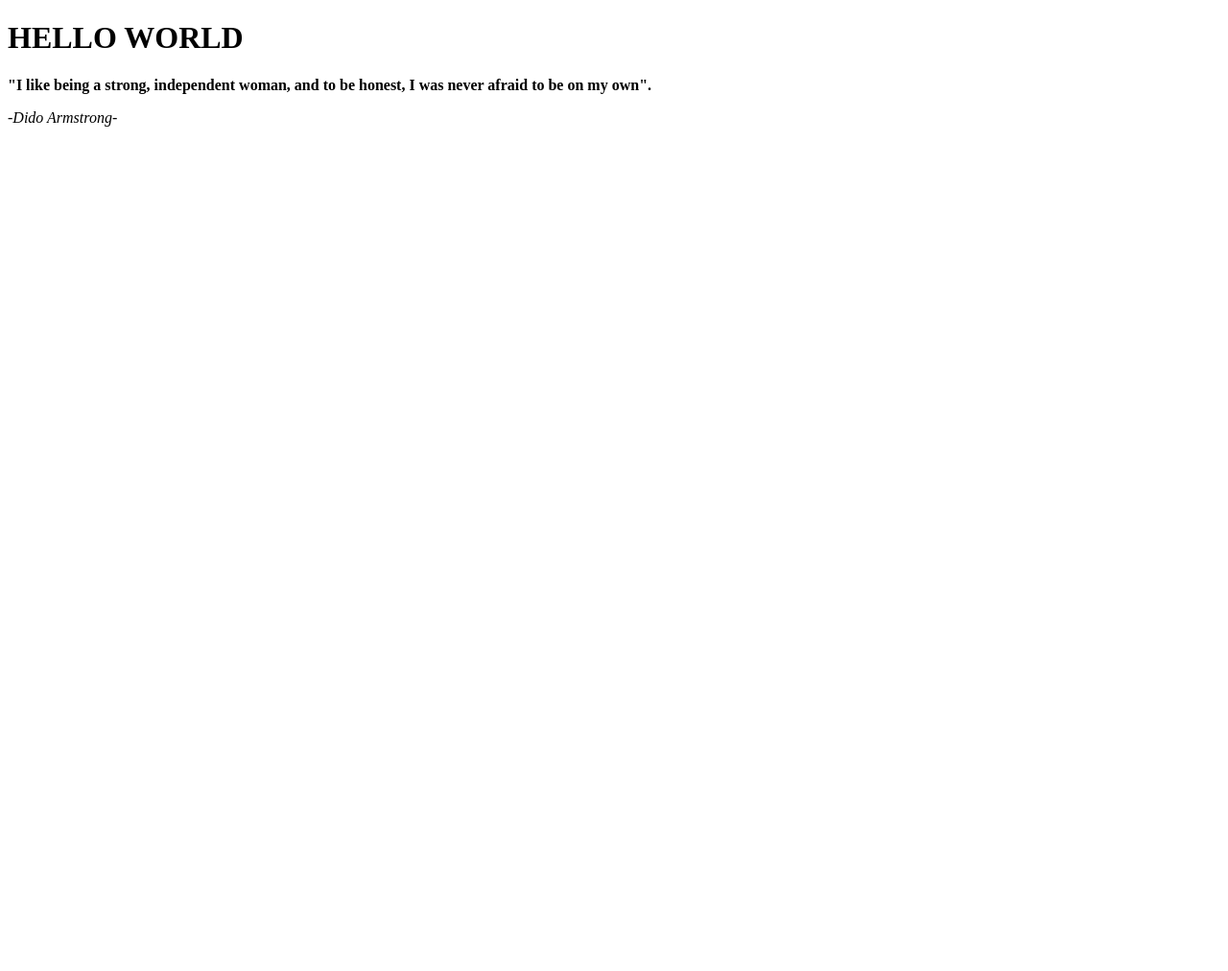
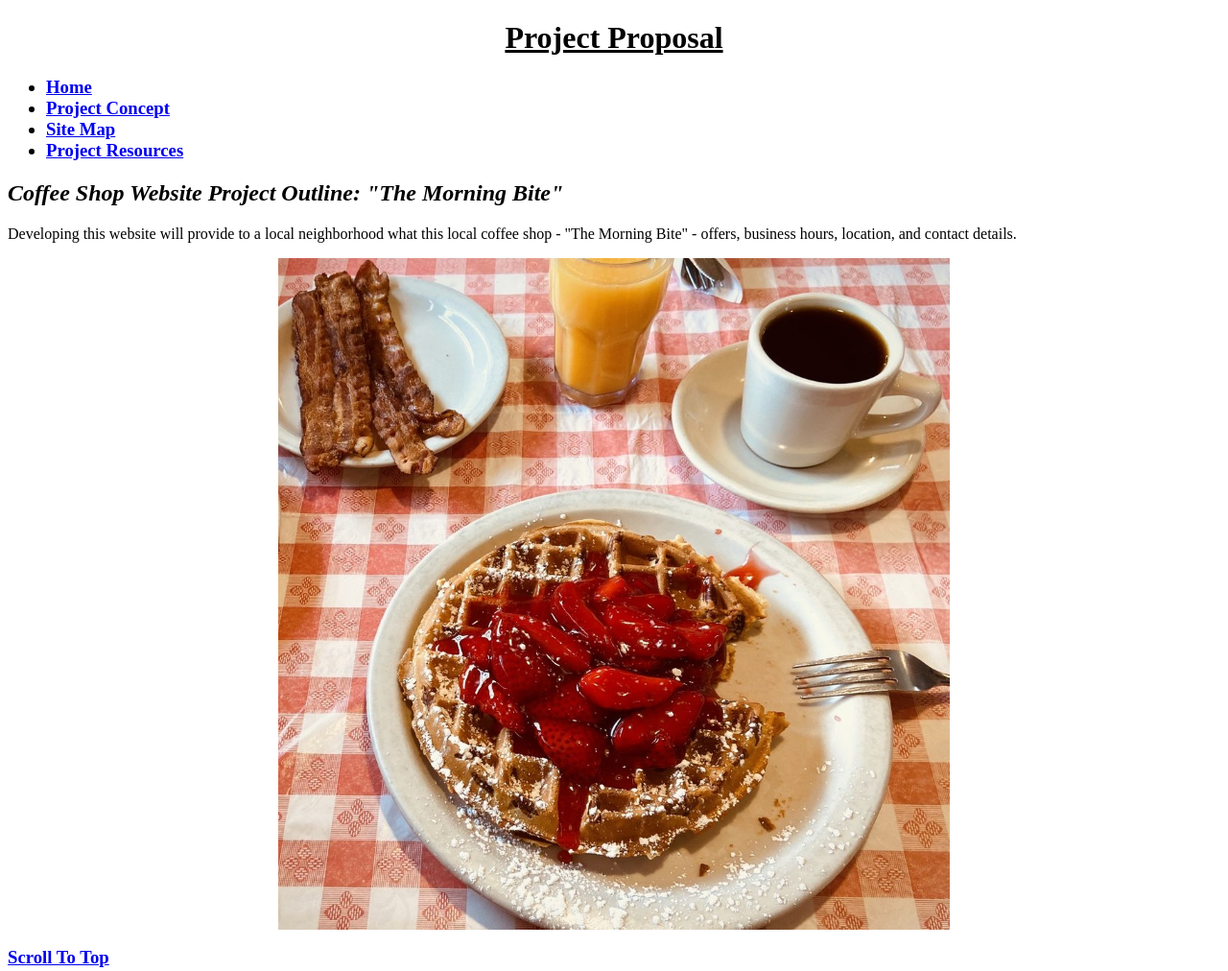
Before and after one commit to gmarin392/CMST385-Project, a plain HTML site: page project2/index.html in a window 1280 px wide. Shown: the whole page at 96% size. Before the commit the page ends 800 px from the top, so only its background shows below. Drawn offline with Linux system fonts and the light colour scheme.

Commit message:
commit to project 2

```diff
--- a/project2/index.html
+++ b/project2/index.html
@@ -1,13 +1,35 @@
 <!DOCTYPE html>
 <html lang="en">
 <head>
-   <title>Home-Gladys</title>
+   <title>Website Creation Plan</title>
+<style>
+img {
+  display: block;
+  margin-left: auto;
+  margin-right: auto;
+}
+</style>
 </head>
+
 <body>
 
-   <h1>HELLO WORLD</h1>
-   <p><b>"I like being a strong, independent woman, and to be honest, I was never afraid to be on my own".</b></p>
-   <p><i>-Dido Armstrong-</i></p>
+   <h1 style="text-align:center;"><b><u>Project Proposal</b></u></h1>
+
+   <ul><h3>
+	<li><a href="Home.asp">Home</a></li>
+   	<li><a href="Project Concept.asp">Project Concept</a></li>
+	<li><a href="Site Map.asp">Site Map</a></li>
+   	<li><a href="Project Resources.asp">Project Resources</a></li>
+   </ul></h3>
+
+
+   <h2><b><i>Coffee Shop Website Project Outline: "The Morning Bite"</i></b></h2>
+
+   <p>Developing this website will provide to a local neighborhood what this local coffee shop - "The Morning Bite" - offers, business hours, location, and contact details.</p>
+
+   <img src="breakfast_image1.jpg" "width="700" height="700" />
+
+   <h3><a href="#">Scroll To Top</a></h3>
 
 </body>
 </html>
```
Also changed, not shown: project2/breakfast_image1.jpg (added).
